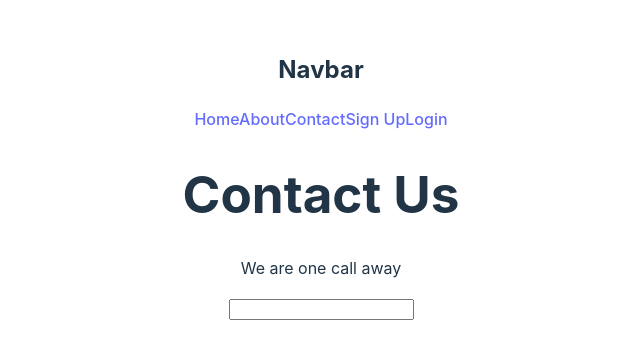
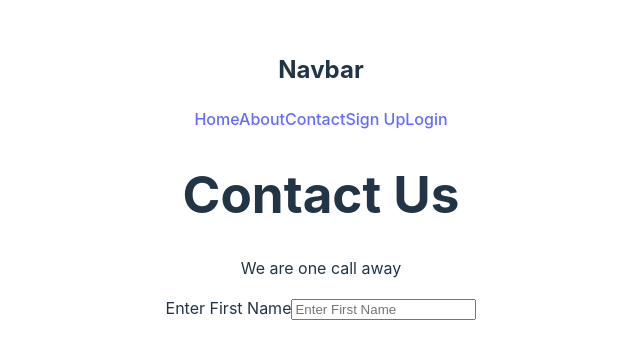
Before and after one commit to devsujoy36/Intro-React-Router, a React (Vite) app: page /contact in a window 1280 px wide. Shown: the part 224-582 px from the top of the page, without its empty margins (319-959 px from the left). Built offline with nearby package versions, Linux system fonts and the light colour scheme.

Commit message:
Form Making in contact section

```diff
--- a/src/component/Contact/Contact.jsx
+++ b/src/component/Contact/Contact.jsx
@@ -4,7 +4,11 @@ const Contact = () => {
     <div>
       <h1>Contact Us</h1>
       <p>We are one call away</p>
-      <input type="text" />
+      <form action="">
+        <label htmlFor="">Enter First Name
+          <input type="text" placeholder="Enter First Name" />
+        </label>
+      </form>
     </div>
   )
 }
```
